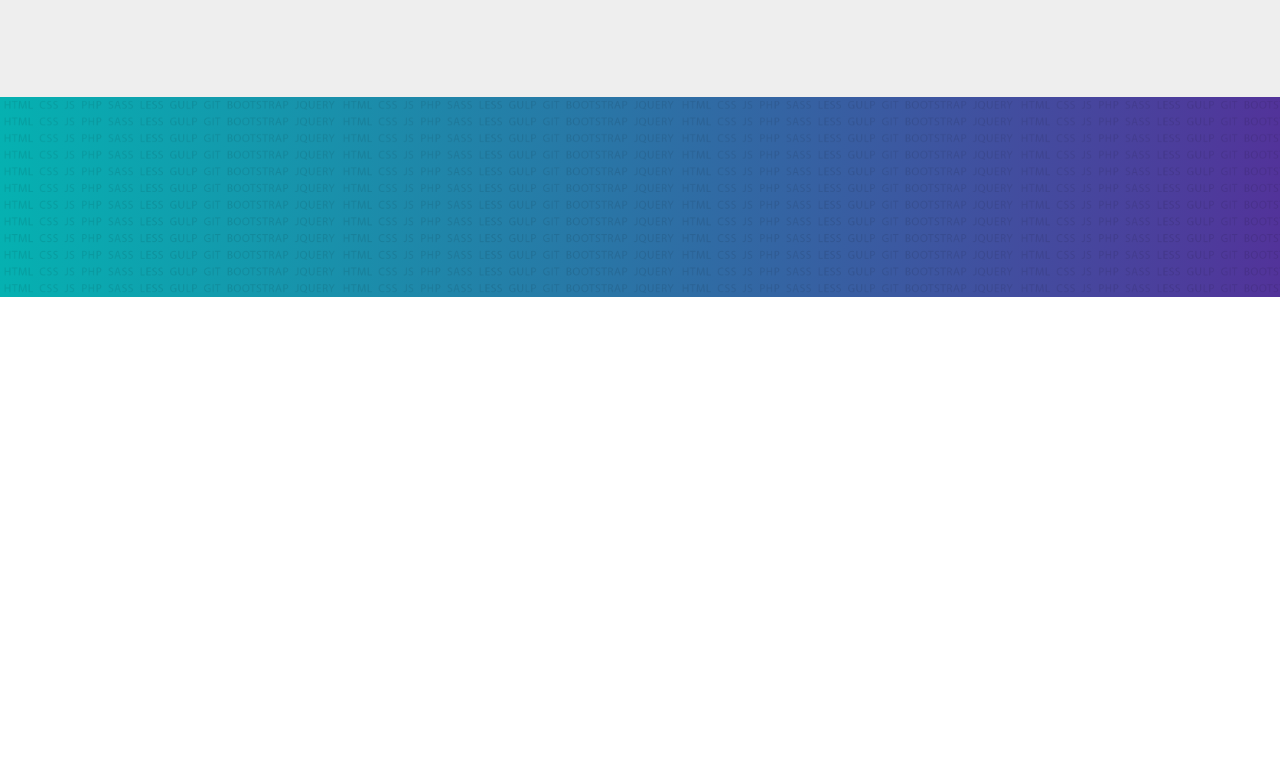
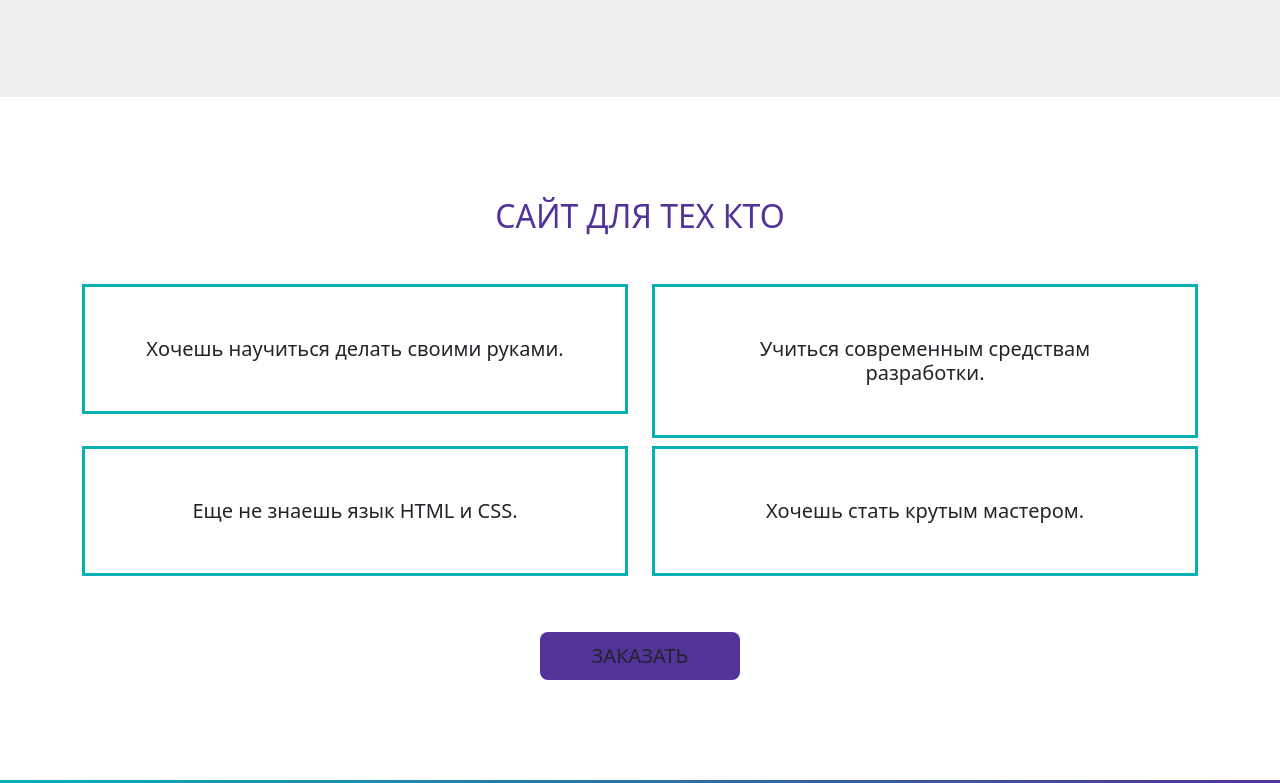
Before and after one commit to kazakovlv/TestBS5, a plain HTML site: page index.html in a window 1280 px wide. Shown: the part 1276-2059 px from the top of the page. Before the commit the page ends 1573 px from the top, so only its background shows below. Drawn offline with Linux system fonts and the light colour scheme.

Commit message:
Конец 4 урока

```diff
--- a/css/style.css
+++ b/css/style.css
@@ -80,6 +80,11 @@ footer {
     width: 100%;
     height: 100%;
 }
+/*САЙТ ДЛЯ ТЕХ КТО*/
+.forwhom h5 {
+    padding: 50px;
+    border: 3px solid var(--color1);
+}
 /*Разные разности*/
 .about {
     background-color: #eee;
--- a/index.html
+++ b/index.html
@@ -81,6 +81,34 @@
     </div>
   </section>
 
+  <section class="forwhom">
+    <div class="container">
+      <div class="row">
+        <div class="col-12">
+          <h2 class="text-center text-uppercase color2 mb-5">Сайт для тех кто</h2>
+        </div>
+      </div>
+      <div class="row mb-5">
+        <div class="col-md-6 col-sm-12">
+          <h5 class="text-center">Хочешь научиться делать своими руками.</h5>
+        </div>
+        <div class="col-md-6 col-sm-12">
+          <h5 class="text-center">Учиться современным средствам разработки.</h5>
+        </div>
+        <div class="col-md-6 col-sm-12">
+          <h5 class="text-center">Еще не знаешь язык HTML и CSS.</h5>
+        </div>
+        <div class="col-md-6 col-sm-12">
+          <h5 class="text-center">Хочешь стать крутым мастером.</h5>
+        </div>
+      </div>
+      <div class="row">
+        <div class="col-12">
+          <a href="#footer" class="btn btn-lg text-uppercase btn_itd">Заказать</a>
+        </div>
+      </div>
+    </div>
+  </section>
 
   <footer id="footer">
   </footer>
```
